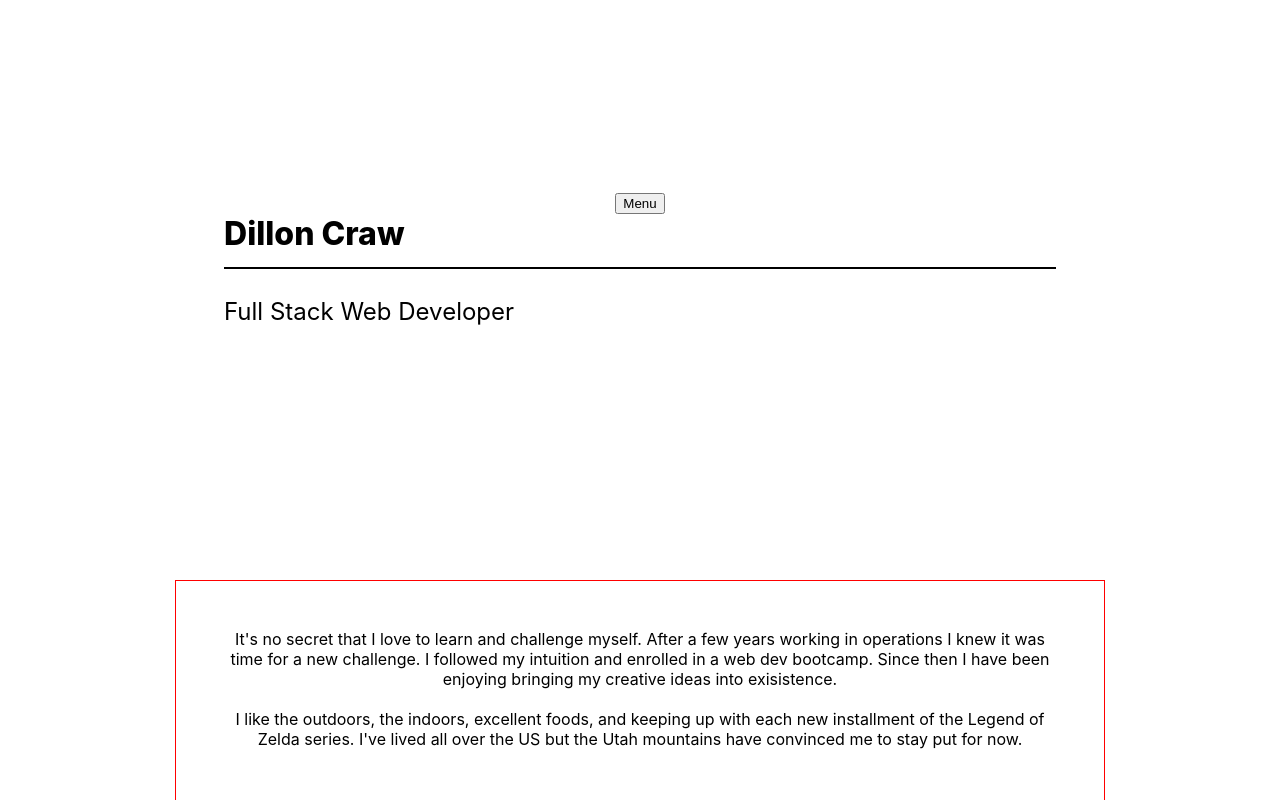
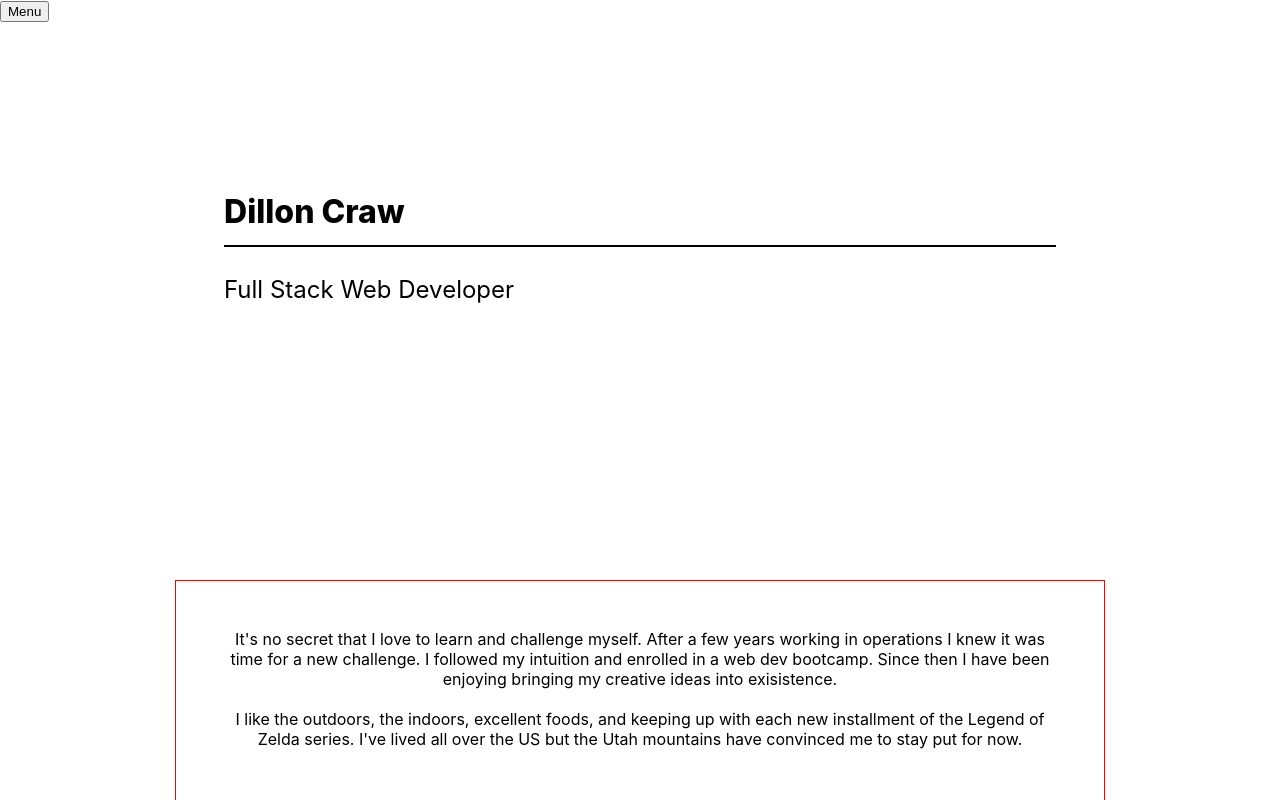
Before and after one commit to crawnic311/dev-portfolio-react, a React (Create React App) app: page / in a window 1280 px wide. Shown: the top 800 px of the page. Built offline with nearby package versions, Linux system fonts and the light colour scheme.

Commit message:
Menu Fixed Position

```diff
--- a/src/App.css
+++ b/src/App.css
@@ -37,6 +37,13 @@
   padding: 48px 48px 16px 48px;
   border: 1px solid red;
   margin: auto;
+}
+
+.Headline-Menu {
+  display: block;
+  text-align: right;
+  position: fixed;
+  z-index: 10;
 }
 
 .Headline-Component {
--- a/src/App.js
+++ b/src/App.js
@@ -12,8 +12,8 @@ import Menu from './components/Headline/menu'
 function App() {
   return (
     <div className="App">
+      <Menu />
       <div className="App-Headline-Section">
-        <Menu />
         <Headline />
       </div>
       <div className="App-AboutMe-Section">
--- a/src/components/Headline/menu.js
+++ b/src/components/Headline/menu.js
@@ -2,7 +2,7 @@ import React from 'react'
 
 const Menu = () => {
   return (
-    <div>
+    <div className="Headline-Menu">
       <button>Menu</button>
     </div>
   )
```
